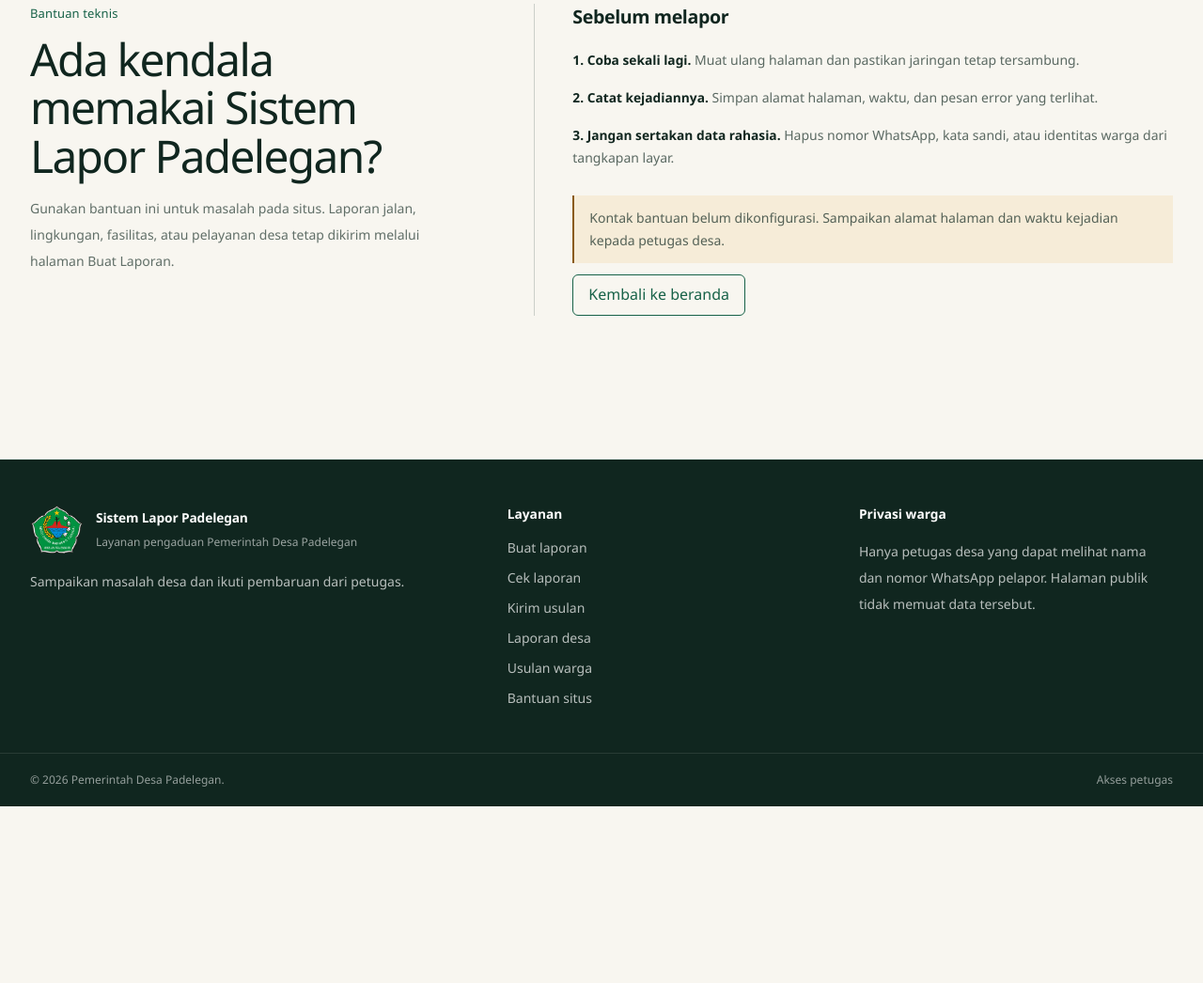
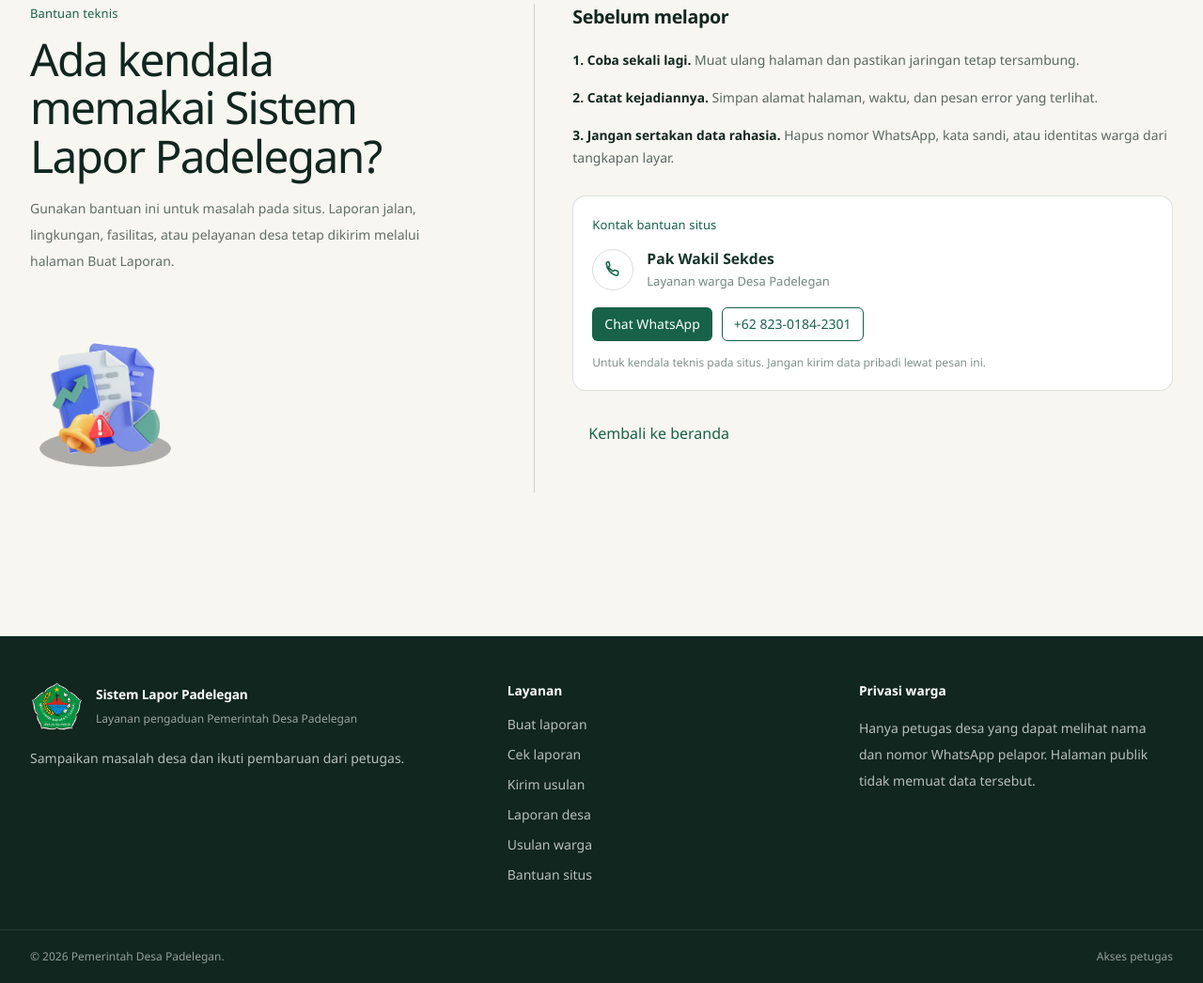
Before and after one commit to ZekkCode/Sistem-Informasi-Lapor-Saran-Desa, a Laravel app: page /bantuan-situs in a window 1280 px wide. Shown: the part 131-1177 px from the top of the page at 94% size. Before the commit the page ends 989 px from the top, so only its background shows below. Run offline with Laravel 12, Linux system fonts and the light colour scheme; style sheets or scripts are compiled from the project's sources; some web fonts are replaced.

Commit message:
Tambah kontak WhatsApp bantuan situs dan ilustrasi di halaman bantuan

```diff
--- a/config/padelegan.php
+++ b/config/padelegan.php
@@ -2,6 +2,14 @@
 
 return [
     'support_email' => env('SITE_SUPPORT_EMAIL'),
+
+    /*
+    | Kontak bantuan situs untuk warga. Nomor dipakai untuk tautan WhatsApp
+    | (hanya angka) dan tautan telepon. Ubah lewat environment bila berganti.
+    */
+    'support_contact_name' => env('SITE_SUPPORT_CONTACT_NAME', 'Pak Wakil Sekdes'),
+    'support_whatsapp' => env('SITE_SUPPORT_WHATSAPP', '6282301842301'),
+    'support_whatsapp_label' => env('SITE_SUPPORT_WHATSAPP_LABEL', '+62 823-0184-2301'),
 
     /*
     |---------------------------------------------------------------------------
--- a/resources/css/components/public-flow.css
+++ b/resources/css/components/public-flow.css
@@ -496,3 +496,59 @@
         inline-size: 13rem;
     }
 }
+
+.support-contact {
+    margin-block-start: 1.75rem;
+    border: 1px solid rgb(23 54 45 / 0.15);
+    border-radius: 0.875rem;
+    background: var(--surface);
+    padding: 1.25rem;
+}
+
+.support-contact__person {
+    display: flex;
+    align-items: center;
+    gap: 0.875rem;
+    margin-block-start: 0.85rem;
+}
+
+.support-contact__avatar {
+    display: grid;
+    inline-size: 2.75rem;
+    block-size: 2.75rem;
+    flex: 0 0 auto;
+    place-items: center;
+    border: 1px solid rgb(23 54 45 / 0.16);
+    border-radius: 999px;
+    color: var(--brand);
+}
+
+.support-contact__avatar svg {
+    inline-size: 1.4rem;
+    block-size: 1.4rem;
+}
+
+.support-contact__name {
+    color: var(--ink);
+    font-size: 1rem;
+    font-weight: 640;
+}
+
+.support-contact__role {
+    color: rgb(23 54 45 / 0.6);
+    font-size: 0.8125rem;
+}
+
+.support-contact__actions {
+    display: flex;
+    flex-wrap: wrap;
+    gap: 0.625rem;
+    margin-block-start: 1.1rem;
+}
+
+.support-contact__note {
+    margin-block-start: 0.85rem;
+    color: rgb(23 54 45 / 0.55);
+    font-size: 0.75rem;
+    line-height: 1.5;
+}
--- a/resources/views/site/support.blade.php
+++ b/resources/views/site/support.blade.php
@@ -7,6 +7,10 @@
         $supportEmail = config('padelegan.support_email');
         $supportSubject = rawurlencode('Kendala pada Sistem Lapor Padelegan');
         $supportBody = rawurlencode("Halaman yang bermasalah:\nWaktu kejadian:\nPerangkat/browser:\nKendala yang terjadi:\n");
+        $contactName = config('padelegan.support_contact_name');
+        $contactWa = config('padelegan.support_whatsapp');
+        $contactWaLabel = config('padelegan.support_whatsapp_label');
+        $waText = rawurlencode('Halo, saya warga Desa Padelegan. Saya mengalami kendala pada situs Sistem Lapor Padelegan: ');
     @endphp
 
     <section class="site-shell py-10 sm:py-14">
@@ -15,6 +19,7 @@
                 <p class="public-kicker">Bantuan teknis</p>
                 <h1 class="public-page-title mt-3 text-padelegan-900">Ada kendala memakai Sistem Lapor Padelegan?</h1>
                 <p class="reading-measure mt-4 text-sm leading-7 text-padelegan-900/65">Gunakan bantuan ini untuk masalah pada situs. Laporan jalan, lingkungan, fasilitas, atau pelayanan desa tetap dikirim melalui halaman Buat Laporan.</p>
+                <img src="{{ asset('images/illustrations/ilustrasi-aspirasi.webp') }}" alt="" width="820" height="1025" class="mt-8 hidden w-40 lg:block" loading="lazy">
             </header>
 
             <div class="border-t border-padelegan-800/20 pt-6 lg:border-l lg:border-t-0 lg:pl-10 lg:pt-0">
@@ -25,13 +30,29 @@
                     <li><strong class="font-semibold text-padelegan-900">3. Jangan sertakan data rahasia.</strong> Hapus nomor WhatsApp, kata sandi, atau identitas warga dari tangkapan layar.</li>
                 </ol>
 
-                <div class="mt-7 flex flex-wrap gap-3">
+                <div class="support-contact">
+                    <p class="public-kicker">Kontak bantuan situs</p>
+                    <div class="support-contact__person">
+                        <span class="support-contact__avatar" aria-hidden="true">
+                            <svg viewBox="0 0 24 24" fill="none" stroke="currentColor" stroke-width="1.7"><path d="M6.5 3.8c.5 0 .9.3 1 .8l.8 3a1.2 1.2 0 0 1-.35 1.15L7 9.7a12 12 0 0 0 5 5l.95-.95a1.2 1.2 0 0 1 1.15-.35l3 .8c.5.15.8.55.8 1.05v2.25a2 2 0 0 1-2.15 2A15.2 15.2 0 0 1 4.5 6.05 2 2 0 0 1 6.5 3.8Z" stroke-linejoin="round"/></svg>
+                        </span>
+                        <div>
+                            <p class="support-contact__name">{{ $contactName }}</p>
+                            <p class="support-contact__role">Layanan warga Desa Padelegan</p>
+                        </div>
+                    </div>
+                    <div class="support-contact__actions">
+                        <a class="action action--primary action--sm" href="https://wa.me/{{ $contactWa }}?text={{ $waText }}" target="_blank" rel="noopener">Chat WhatsApp</a>
+                        <a class="action action--secondary action--sm" href="tel:+{{ $contactWa }}">{{ $contactWaLabel }}</a>
+                    </div>
+                    <p class="support-contact__note">Untuk kendala teknis pada situs. Jangan kirim data pribadi lewat pesan ini.</p>
+                </div>
+
+                <div class="mt-6 flex flex-wrap gap-3">
                     @if ($supportEmail)
-                        <a class="action action--primary" href="mailto:{{ $supportEmail }}?subject={{ $supportSubject }}&body={{ $supportBody }}">Laporkan kendala situs</a>
-                    @else
-                        <p class="border-l-2 border-warning bg-warning-soft px-4 py-3 text-sm leading-6 text-padelegan-900/70">Kontak bantuan belum dikonfigurasi. Sampaikan alamat halaman dan waktu kejadian kepada petugas desa.</p>
+                        <a class="action action--secondary" href="mailto:{{ $supportEmail }}?subject={{ $supportSubject }}&body={{ $supportBody }}">Kirim lewat email</a>
                     @endif
-                    <x-ui.action :href="route('home')" variant="secondary">Kembali ke beranda</x-ui.action>
+                    <x-ui.action :href="route('home')" variant="quiet">Kembali ke beranda</x-ui.action>
                 </div>
             </div>
         </div>
```
Also changed, not shown: 1 other file.
